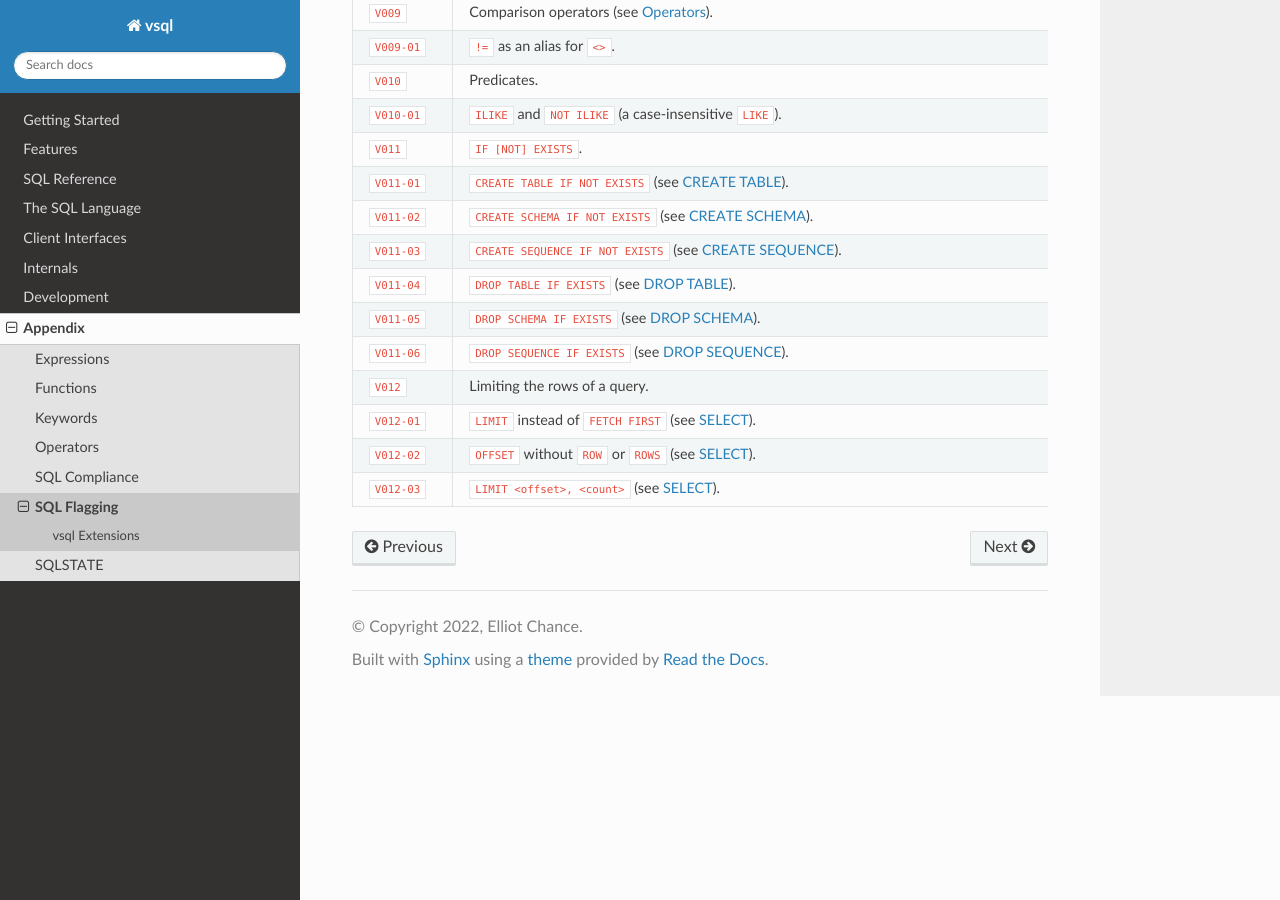
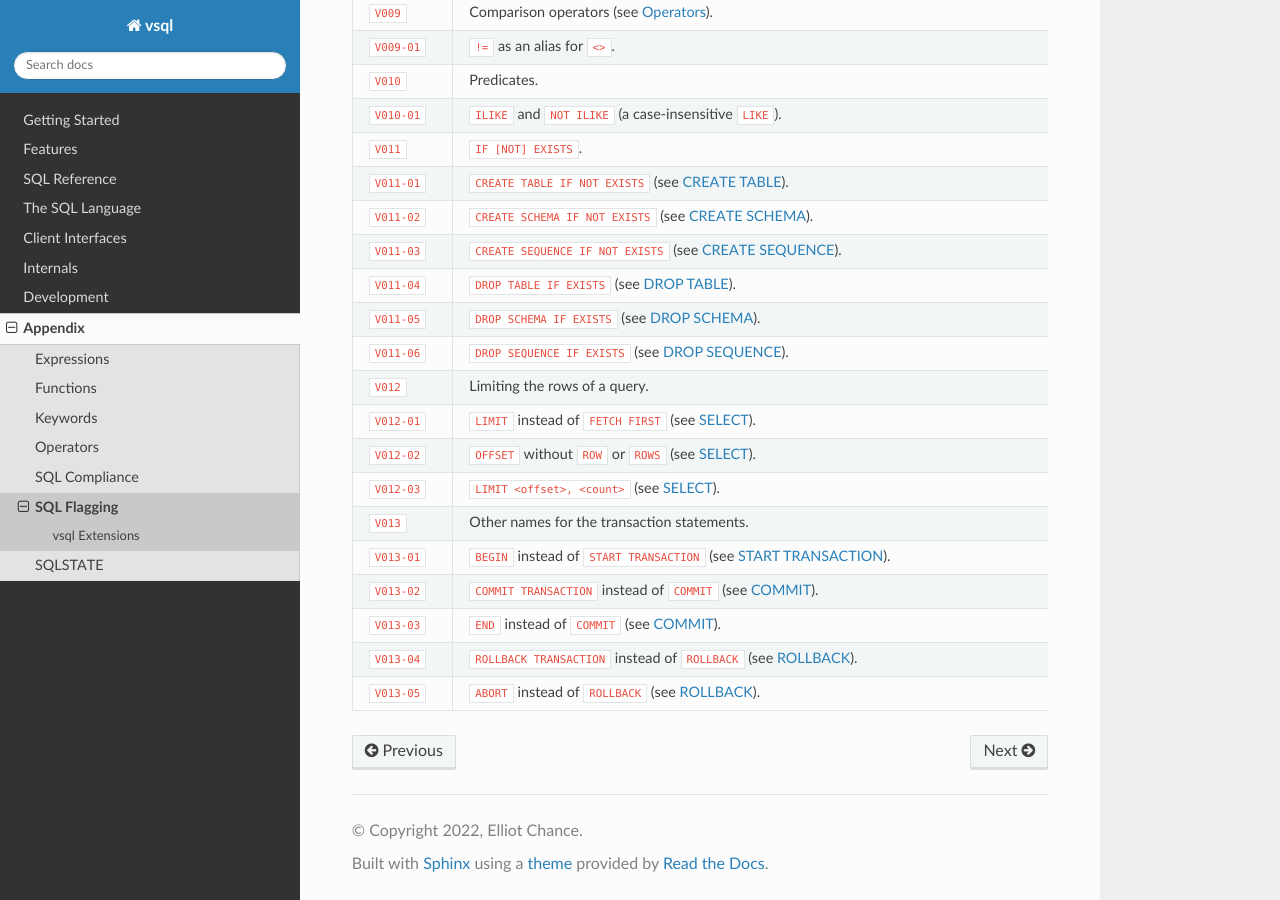
Before and after one commit to elliotchance/vsql, a Sphinx documentation site: the page built from docs/sql-flagging.rst, in a window 1280 px wide and 900 px high, scrolled down 1824 px. Built offline with Sphinx 7.4.7 and the Read the Docs theme 3.1.0, drawn with Linux system fonts in a browser that asks for light colours.

Commit message:
language: Add BEGIN, END and ABORT transaction syntax
These are vsql extensions flagged by V013, for SQL written for other databases. BEGIN [TRANSACTION | WORK] is START TRANSACTION, with the same characteristics. COMMIT TRANSACTION and END [TRANSACTION | WORK] are COMMIT, and ROLLBACK TRANSACTION and ABORT [TRANSACTION | WORK] are ROLLBACK. They parse to the same statements, so the messages and errors are the same.

BEGIN and END were already reserved. ABORT is in non_reserved_word, so it can still be used as a name.

Co-Authored-By: Claude Opus 5.5 <noreply@anthropic.com>

```diff
--- a/docs/sql-flagging.rst
+++ b/docs/sql-flagging.rst
@@ -172,3 +172,21 @@ extension of it.
 
    * - ``V012-03``
      - ``LIMIT <offset>, <count>`` (see :doc:`select`).
+
+   * - ``V013``
+     - Other names for the transaction statements.
+
+   * - ``V013-01``
+     - ``BEGIN`` instead of ``START TRANSACTION`` (see :doc:`start-transaction`).
+
+   * - ``V013-02``
+     - ``COMMIT TRANSACTION`` instead of ``COMMIT`` (see :doc:`commit`).
+
+   * - ``V013-03``
+     - ``END`` instead of ``COMMIT`` (see :doc:`commit`).
+
+   * - ``V013-04``
+     - ``ROLLBACK TRANSACTION`` instead of ``ROLLBACK`` (see :doc:`rollback`).
+
+   * - ``V013-05``
+     - ``ABORT`` instead of ``ROLLBACK`` (see :doc:`rollback`).
```
Also changed, not shown: docs/commit.rst (+9 -0 lines), docs/rollback.rst (+9 -0 lines), docs/start-transaction.rst (+10 -0 lines), 9 other files.
